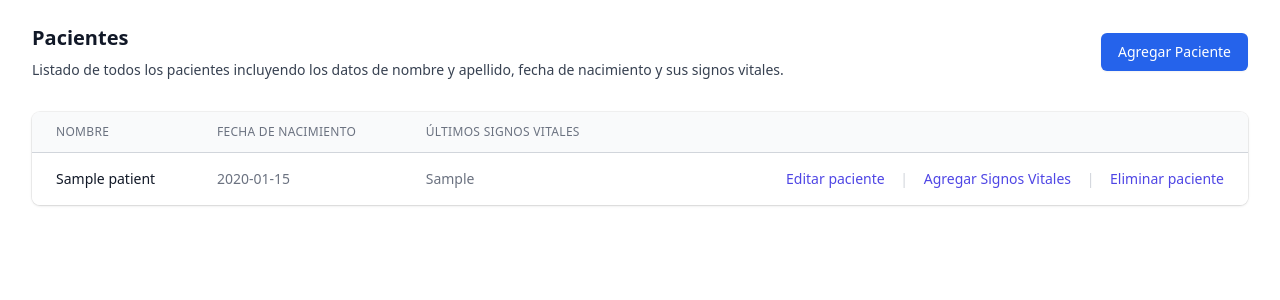
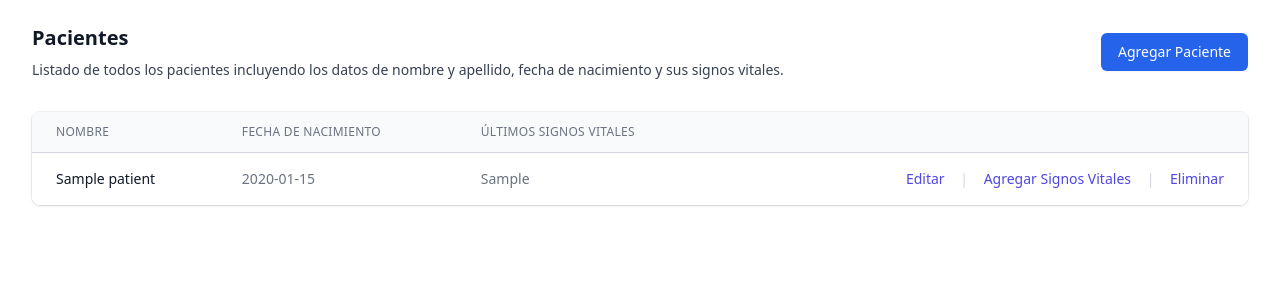
Before and after one commit to enrique-zarate/healthcare_system, a Flask app: page /patients in a window 1280 px wide. Shown: the top 300 px of the page. Run offline with Flask 2, Linux system fonts and the light colour scheme; tables that the repository leaves empty hold one stand-in row (values such as "Sample post"); some libraries are stand-ins or nearby versions.

Commit message:
se mejora los botones y

```diff
--- a/templates/patients_list.html
+++ b/templates/patients_list.html
@@ -87,7 +87,7 @@
                           <a
                             href="/patients/edit/{{ patient.id }}"
                             class="text-indigo-600 hover:text-indigo-900"
-                            >Editar paciente<span class="sr-only"
+                            >Editar<span class="sr-only"
                               >, {{ patient.id }}</span
                             ></a
                           >
@@ -109,7 +109,7 @@
                           <a
                             href="/patients/delete/{{ patient.id }}"
                             class="text-indigo-600 hover:text-indigo-900"
-                            >Eliminar paciente<span class="sr-only"
+                            >Eliminar<span class="sr-only"
                               >, {{ patient.id }}</span
                             ></a
                           >
```
